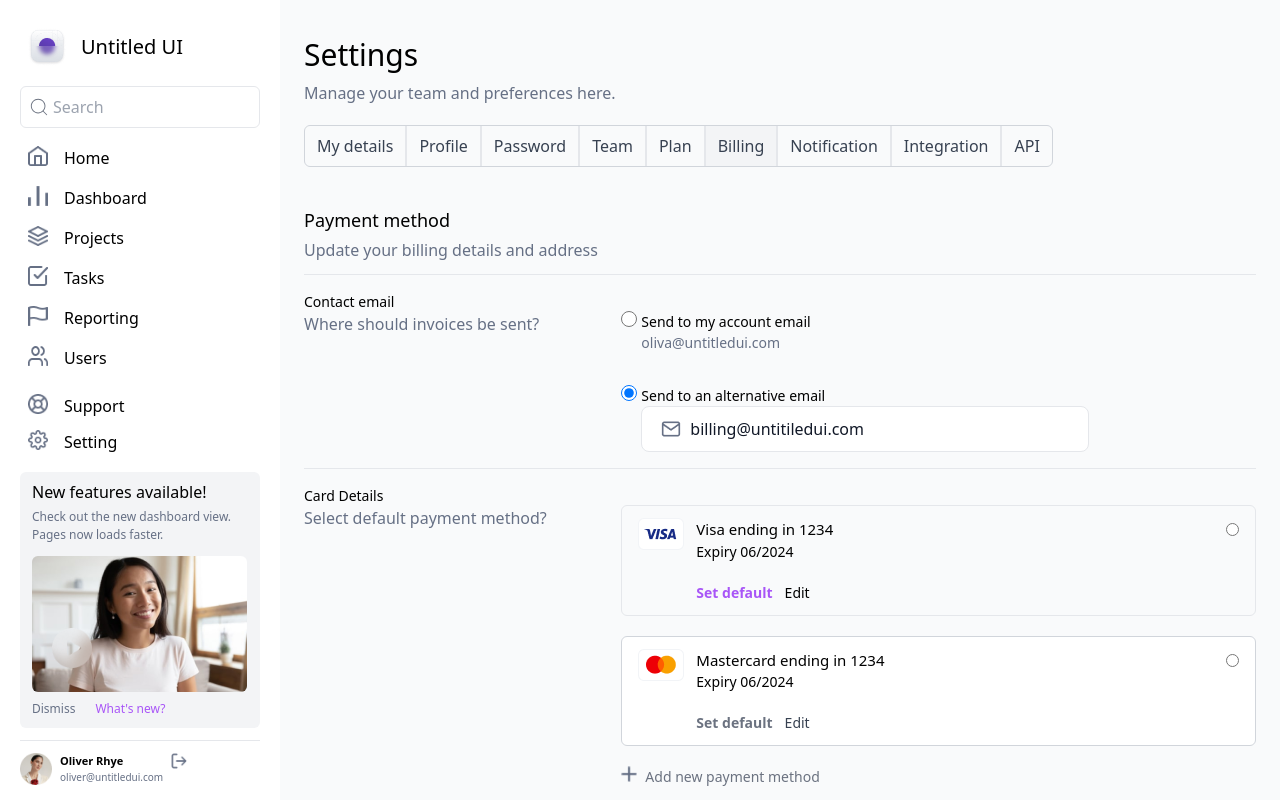
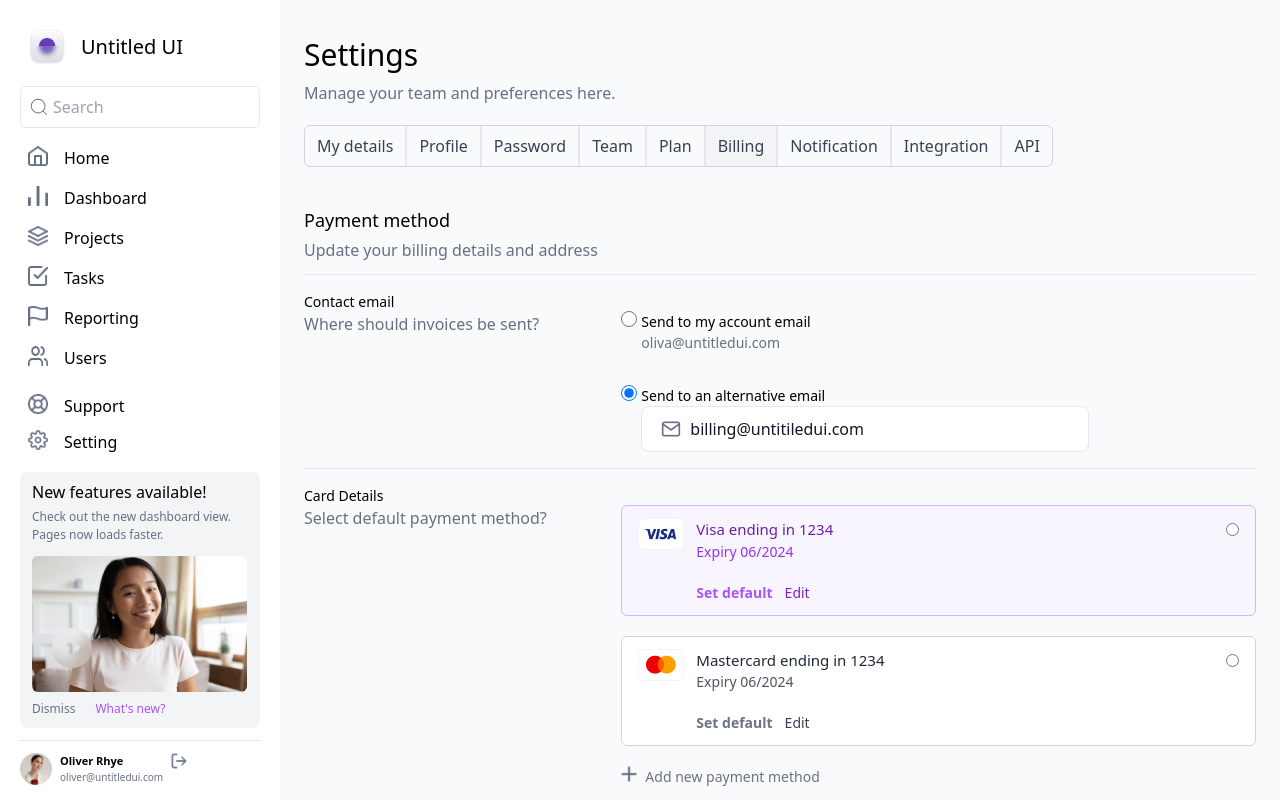
Before and after one commit to JHorlamide/vencru-assesment, a React (Create React App) app: page / in a window 1280 px wide. Shown: the top 800 px of the page. Built offline with nearby package versions, Linux system fonts and the light colour scheme.

Commit message:
Minor refactoring on the billing history component

```diff
--- a/src/components/data.ts
+++ b/src/components/data.ts
@@ -141,22 +141,3 @@ export const TABLE_HEADING: TableHeading[] = [
     title: "Users on plan",
   },
 ]
-
-export const CARD_DETAILS = [
-  {
-    id: 1,
-    color: "purple",
-    image: VisCard,
-    bgColor: "lightPurple",
-    headingText: "Visa ending in 1234",
-    expiryDate: "Expiry 06/2024"
-  },
-  {
-    id: 2,
-    image: MasterCard,
-    color: "gray",
-    bgColor: "white",
-    headingText: "Mastercard ending in 1234",
-    expiryDate: "Expiry 06/2024"
-  },
-]
--- a/src/pages/Settings/Billing/CardDetails/Card/Card.tsx
+++ b/src/pages/Settings/Billing/CardDetails/Card/Card.tsx
@@ -1,42 +1,45 @@
+import { useState } from "react";
 import CustomInput from "../../../../../components/CustomInput/CustomInput";
+import MasterCardImg from "../../../../../assets/images/master_card.png";
+import VisaCardImg from "../../../../../assets/images/visa_card.png";
 
-interface CardProps {
-  image: string;
-  headingText: string;
-  expiryDate: string;
-  setCard: () => void;
-  color: string;
-  bgColor: string;
-}
+/* This component is just for the purpose of the assessment. */
 
-const Card = ({ image, headingText, expiryDate, color, bgColor, setCard }: CardProps) => {
+// Visa card component
+export const MasterCard = () => {
+  const [isChecked, setIsChecked] = useState(false);
+
   return (
     <div
-      className={`w-full px-4 py-3 mt-5 border border-${color}-300 rounded-md cursor-pointer bg-${bgColor}`}
-      onClick={setCard}
+      className={`w-full px-4 py-3 mt-5 border border-gray-300 rounded-md cursor-pointer bg-white`}
+      onClick={() => setIsChecked(true)}
     >
       <div className="flex justify-between space-x-2">
         <div className="flex space-x-3">
-          <img src={image} alt="visa_card_icon" className="w-[46px] h-[32px]" />
+          <img
+            src={MasterCardImg}
+            alt="visa_card_icon"
+            className="w-[46px] h-[32px]"
+          />
 
           <div className="flex flex-col">
             <div className="flex-col space-y-5 fled">
               <div className="">
-                <h1 className={`text-[15px] text-${color}-800 font-[900px]`}>
-                  {headingText}
+                <h1 className={`text-[15px] text-gray-800 font-[900px]`}>
+                  Mastercard ending in 1234
                 </h1>
-                <p className={`text-[14px] text-${color}-600 font-[400px]`}>
-                  {expiryDate}
+                <p className={`text-[14px] text-gray-600 font-[400px]`}>
+                  Expiry 06/2024
                 </p>
               </div>
 
               <div className="flex space-x-3">
-                <p className={`font-semibold text-[14px] text-${color}-500`}>
+                <p className={`font-semibold text-[14px] text-gray-500`}>
                   Set default
                 </p>
                 <a
                   href="/edit"
-                  className={`text-${color}-700 text-[14px] font-medium`}
+                  className={`text-gray-700 text-[14px] font-medium`}
                 >
                   Edit
                 </a>
@@ -51,6 +54,7 @@ const Card = ({ image, headingText, expiryDate, color, bgColor, setCard }: CardP
             className="focus:ring-red-500 dark:focus:ring-red-600"
             inputProps={{
               type: "radio",
+              checked: isChecked,
             }}
           />
         </div>
@@ -59,4 +63,60 @@ const Card = ({ image, headingText, expiryDate, color, bgColor, setCard }: CardP
   );
 };
 
-export default Card;
+// Visa card component
+export const VisaCard = () => {
+  const [isChecked, setIsChecked] = useState(false);
+
+  return (
+    <div
+      className={`w-full px-4 py-3 mt-5 border border-purple-300 rounded-md cursor-pointer bg-lightPurple`}
+      onClick={() => setIsChecked(true)}
+    >
+      <div className="flex justify-between space-x-2">
+        <div className="flex space-x-3">
+          <img
+            src={VisaCardImg}
+            alt="visa_card_icon"
+            className="w-[46px] h-[32px]"
+          />
+
+          <div className="flex flex-col">
+            <div className="flex-col space-y-5 fled">
+              <div className="">
+                <h1 className={`text-[15px] text-purple-800 font-[900px]`}>
+                  Visa ending in 1234
+                </h1>
+                <p className={`text-[14px] text-purple-600 font-[400px]`}>
+                  Expiry 06/2024
+                </p>
+              </div>
+
+              <div className="flex space-x-3">
+                <p className={`font-semibold text-[14px] text-purple-500`}>
+                  Set default
+                </p>
+                <a
+                  href="/edit"
+                  className={`text-purple-700 text-[14px] font-medium`}
+                >
+                  Edit
+                </a>
+              </div>
+            </div>
+          </div>
+        </div>
+
+        <div className="">
+          <CustomInput
+            id="card"
+            className="focus:ring-purple-500 dark:focus:ring-purple-600"
+            inputProps={{
+              type: "radio",
+              checked: isChecked,
+            }}
+          />
+        </div>
+      </div>
+    </div>
+  );
+};
--- a/src/pages/Settings/Billing/CardDetails/CardDetails.tsx
+++ b/src/pages/Settings/Billing/CardDetails/CardDetails.tsx
@@ -1,18 +1,7 @@
-import { useState } from "react";
-import CustomInput from "../../../../components/CustomInput/CustomInput";
-import VisaCard from "../../../../assets/images/visa_card.png";
-import MasterCard from "../../../../assets/images/master_card.png";
 import PlusIcon from "../../../../assets/icons/plus_icon.png";
-import Card from "./Card/Card";
-import { CARD_DETAILS } from "../../../../components/data";
+import { MasterCard, VisaCard } from "../CardDetails/Card/Card";
 
 const CardDetails = () => {
-  const [masterCard, setMasterCard] = useState(false);
-
-  const handleMasterCardChange = () => {
-    setMasterCard(true);
-  };
-
   return (
     <section className="">
       <hr className="w-full" />
@@ -26,16 +15,8 @@ const CardDetails = () => {
         </div>
 
         <div className="col-span-8 space-y-5">
-          {CARD_DETAILS.map((item) => (
-            <Card
-              image={item.image}
-              color={item.color}
-              bgColor={item.bgColor}
-              setCard={() => console.log("I was clicked")}
-              expiryDate={item.expiryDate}
-              headingText={item.headingText}
-            />
-          ))}
+          <VisaCard />
+          <MasterCard />
 
           <div className="flex space-x-2 cursor-pointer">
             <img src={PlusIcon} alt="plus_icon" className="w-4 h-4" />
```
